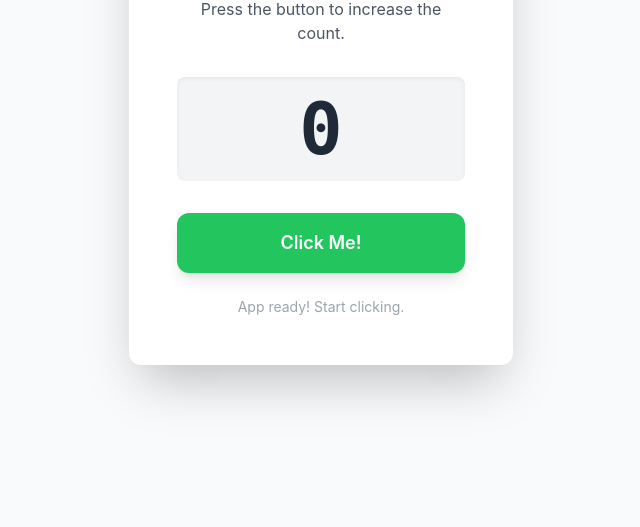
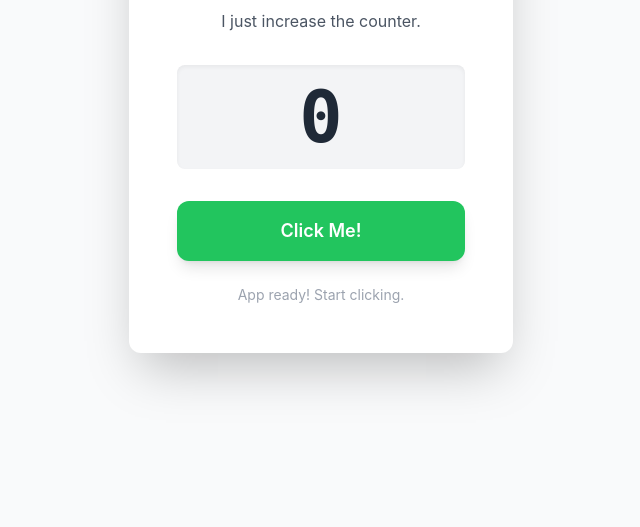
Before and after one commit to william-ay/team-website-project, a plain HTML site: page index.html in a window 1280 px wide. Shown: the part 273-800 px from the top of the page, without its empty margins (319-959 px from the left). Drawn offline with nearby package versions, Linux system fonts and the light colour scheme.

Commit message:
New changes

```diff
--- a/index.html
+++ b/index.html
@@ -1,8 +1,8 @@
 <!DOCTYPE html>
 <html lang="en">
   <head>
-    <meta charset="UTF-8">
-    <meta name="viewport" content="width=device-width, initial-scale=1.0">
+    <meta charset="UTF-8" />
+    <meta name="viewport" content="width=device-width, initial-scale=1.0" />
     <title>Terminal Click Counter</title>
     <!-- Load Tailwind CSS for modern styling -->
     <script src="https://cdn.tailwindcss.com"></script>
@@ -15,26 +15,26 @@
     </style>
   </head>
   <body class="bg-gray-50 flex items-center justify-center p-4">
-
     <!-- Application Container -->
-    <div class="bg-white p-8 sm:p-12 rounded-xl shadow-2xl w-full max-w-sm text-center transform hover:scale-[1.02] transition duration-300">
-        <h1 class="text-3xl font-extrabold text-blue-700 mb-6">
-            Click Counter
-        </h1>
-        <p class="text-gray-600 mb-8">
-            Press the button to increase the count.
-        </p>
+    <div
+      class="bg-white p-8 sm:p-12 rounded-xl shadow-2xl w-full max-w-sm text-center transform hover:scale-[1.02] transition duration-300"
+    >
+      <h1 class="text-3xl font-extrabold text-blue-700 mb-6">Click Counter</h1>
+      <p class="text-gray-600 mb-8">I just increase the counter.</p>
 
       <!-- Counter Display -->
-        <div id="counter-display" class="text-7xl font-mono font-bold text-gray-800 p-4 mb-8 bg-gray-100 rounded-lg shadow-inner">
+      <div
+        id="counter-display"
+        class="text-7xl font-mono font-bold text-gray-800 p-4 mb-8 bg-gray-100 rounded-lg shadow-inner"
+      >
         0
       </div>
 
       <!-- Action Button -->
-        <button id="click-button"
-                class="w-full py-4 px-6 bg-green-500 text-white font-semibold text-lg rounded-xl shadow-lg
-                       hover:bg-green-600 focus:outline-none focus:ring-4 focus:ring-green-300 transition
-                       duration-150 active:translate-y-0.5 active:shadow-md">
+      <button
+        id="click-button"
+        class="w-full py-4 px-6 bg-green-500 text-white font-semibold text-lg rounded-xl shadow-lg hover:bg-green-600 focus:outline-none focus:ring-4 focus:ring-green-300 transition duration-150 active:translate-y-0.5 active:shadow-md"
+      >
         Click Me!
       </button>
 
@@ -58,7 +58,7 @@
 
         // Provide feedback based on the count
         if (count === 1) {
-                statusMessage.textContent = "First click registered!";
+          statusMessage.textContent = 'First click registered!';
         } else if (count % 10 === 0) {
           statusMessage.textContent = `Wow, ${count} clicks! Keep going!`;
         } else {
@@ -71,9 +71,8 @@
 
       // Initial setup for the status message
       window.onload = () => {
-             statusMessage.textContent = "App ready! Start clicking.";
+        statusMessage.textContent = 'App ready! Start clicking.';
       };
-
     </script>
   </body>
 </html>
```
Lines whose indentation alone changed are shown as unchanged.
